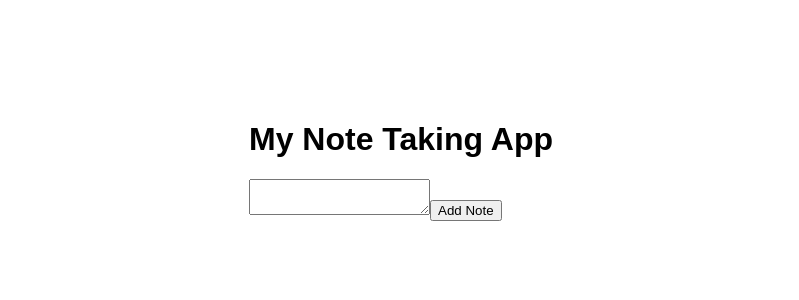
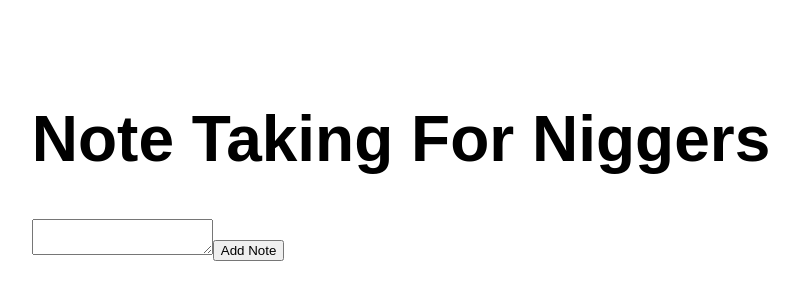
Before and after one commit to junaidbashi/Project_notes_app_1, a React (Create React App) app: page / in a window 1280 px wide. Shown: the part 240-540 px from the top of the page, without its empty margins (239-1038 px from the left). Built offline with nearby package versions, Linux system fonts and the light colour scheme.

Commit message:
Allowed it to link to app.css

```diff
--- a/src/App.js
+++ b/src/App.js
@@ -1,6 +1,7 @@
 import React, { useState } from 'react';
 import NoteList from './components/NoteList';
 import NoteEditor from './components/NoteEditor';
+import Header from './components/Header';
 
 function App() {
   const [notes, setNotes] = useState([]);
@@ -15,7 +16,7 @@ function App() {
 
   return (
     <div>
-      <h1>My Note Taking App</h1>
+      <h1>{Header()}</h1>
       <NoteList notes={notes} onDelete={deleteNote} />
       <NoteEditor onAdd={addNote} />
     </div>
```
